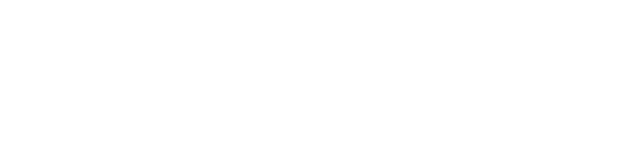
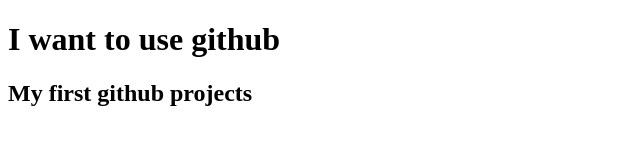
Before and after one commit to Rabbil29/my-first-repo2, a plain HTML site: page index.html in a window 1280 px wide. Shown: the whole page, without its empty margins (0-640 px from the left). Drawn offline with Linux system fonts and the light colour scheme.

Commit message:
headar added

```diff
--- a/index.html
+++ b/index.html
@@ -7,6 +7,7 @@
     <title>My first github Repo</title>
 </head>
 <body>
-
+    <h1>I want to use github</h1>
+    <h2>My first github projects</h2>
 </body>
 </html>
```
